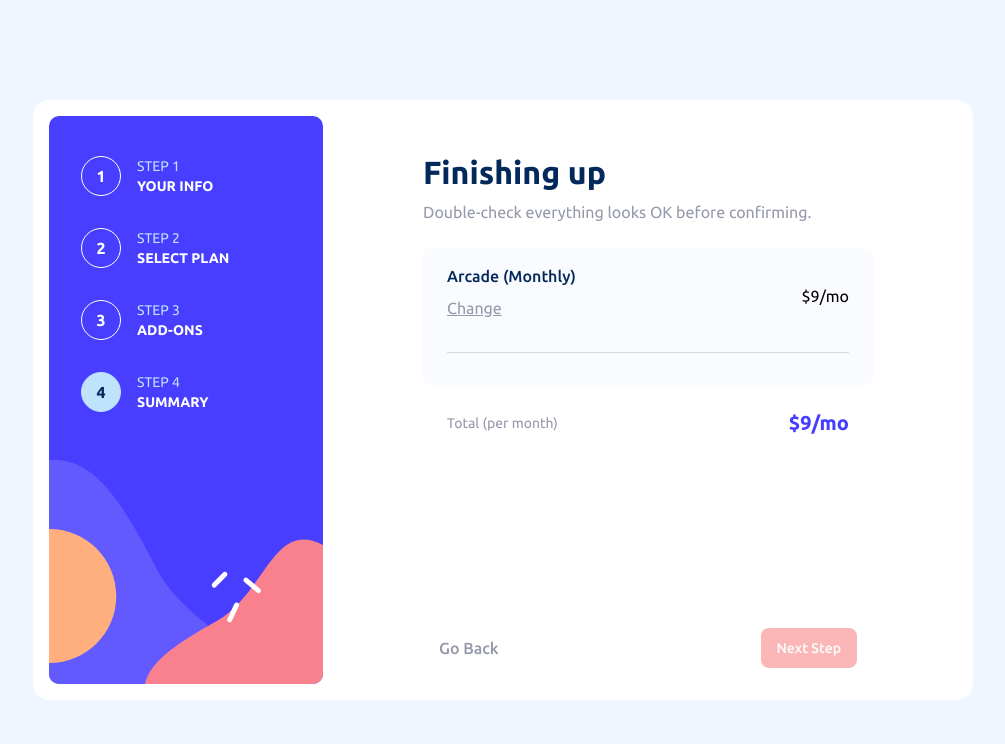
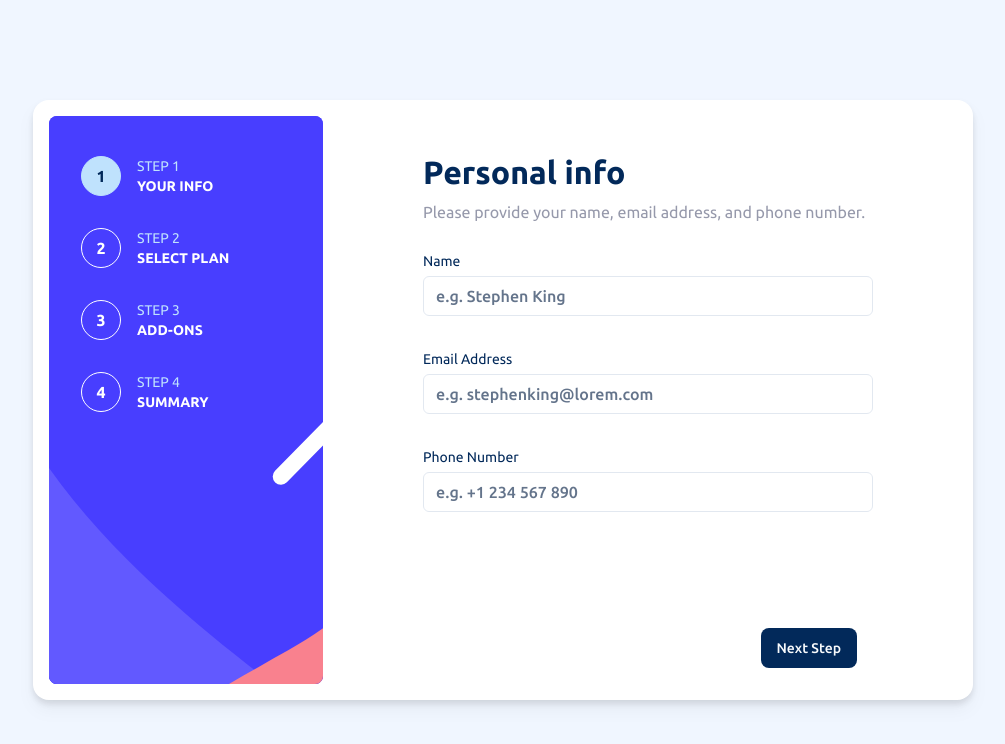
Before and after one commit to DeyanTopalov/multi-step-form, a Next.js app: page / in a window 1280 px wide. Shown: the top 744 px of the page, without its empty margins (137-1142 px from the left). Built offline with nearby package versions, Linux system fonts and the light colour scheme.

Commit message:
latenight 27.08

```diff
--- a/app/page.tsx
+++ b/app/page.tsx
@@ -2,7 +2,7 @@ import { FormCard } from "@components/FormCard";
 
 export default function Home() {
   return (
-    <section className="h-full w-full max-w-[58.75rem] md:h-auto md:place-self-center md:overflow-hidden md:rounded-2xl md:bg-white md:p-4 md:pr-[6.25rem]">
+    <section className="h-full w-full max-w-[58.75rem] md:h-auto md:place-self-center md:overflow-hidden md:rounded-2xl md:bg-white md:p-4 md:pr-[6.25rem] md:drop-shadow-lg">
       <FormCard />
     </section>
   );
--- a/components/FormCard.tsx
+++ b/components/FormCard.tsx
@@ -12,6 +12,7 @@ import { useState } from "react";
 import { useForm } from "react-hook-form";
 import { zodResolver } from "@hookform/resolvers/zod";
 import { TFormSchema, formSchema } from "@lib/schema";
+import { set } from "zod";
 
 export const FormNav = ({ currentStep }: { currentStep: number }) => {
   return (
@@ -19,18 +20,9 @@ export const FormNav = ({ currentStep }: { currentStep: number }) => {
       aria-label="Progress"
       className="relative h-[10.75rem] w-full md:h-[35.5rem] md:max-w-[17.125rem] md:overflow-hidden md:rounded-lg"
     >
-      {/* Buggy Nextjs img, not conditionally rednering based on screen size */}
       <div className="absolute inset-x-0 top-0 -z-10 h-full w-full bg-fixed object-cover md:inset-y-0 md:left-0">
         <NavBackground />
       </div>
-
-      {/* Fix - workaround by conditionally rendering the div holding the img */}
-      {/* <div className="absolute inset-x-0 top-0 -z-10 block h-full w-full object-cover md:inset-y-0 md:left-0 md:hidden">
-        <NavBgMobile />
-      </div>
-      <div className="absolute inset-x-0 top-0 -z-10 hidden h-full w-full object-cover md:inset-y-0 md:left-0 md:block">
-        <NavBgDesktop />
-      </div> */}
       <ol
         role="list"
         className="mt-8 flex items-center justify-center gap-4 md:mt-10 md:flex-col md:items-start md:gap-8 md:pl-8"
@@ -83,14 +75,14 @@ export const FormCard = () => {
     },
   });
 
-  const [currentStep, setCurrentStep] = useState(4);
+  const [currentStep, setCurrentStep] = useState(1);
 
   const selectedPlan = watch("billingPlan", { name: "Arcade", price: 9 });
   const billingCycle = watch("billingCycle", "monthly");
   const selectedAddons = watch("selectedAddons", []);
 
-  console.log("current step is: ", currentStep);
-  console.log("steps are: ", steps.length);
+  // console.log("current step is: ", currentStep);
+  // console.log("steps are: ", steps.length);
 
   type FieldName = keyof TFormSchema;
   // needed for type safety, so we make sure that only valid fields present in the schema will be passed to the trigger function
@@ -177,22 +169,17 @@ export const FormCard = () => {
   const priceTag = billingCycle === "monthly" ? "/mo" : "/yr";
 
   const onSubmit = (data: TFormSchema) => {
-    console.log(data);
+    console.log("form data is: ", data);
     reset();
+    setCurrentStep(1);
   };
 
-  // grid w-full gap-6 md:grid-cols-2
   return (
     <div className="relative flex h-full w-full flex-col md:flex-row md:justify-between md:gap-1">
-      {/* relative flex h-full w-full flex-col md:grid md:grid-cols-2 */}
-      {/* className="flex h-full w-full flex-col justify-between gap-6 md:grid md:grid-cols-2" */}
       <FormNav currentStep={currentStep} />
-      {/* with flex due to the footer, the layout on step 3 is sht */}
       <form
         className="md:transparent mb-10 md:relative md:mb-0 md:w-full md:max-w-[28.125rem]"
         onSubmit={handleSubmit(onSubmit)}
-
-        // className="mx-4 -mt-[4.5rem] grid gap-4 rounded-lg bg-white px-6 py-8 md:mt-0"
       >
         {/* Step 1 */}
         {currentStep === 1 && (
@@ -486,19 +473,12 @@ export const FormCard = () => {
                 ) + priceTag}
               </span>
             </p>
-
-            {/* <Button
-              type="submit"
-              className="hover:bg-grey-900 w-full cursor-pointer bg-green-600 font-bold"
-              disabled={isSubmitting}
-            >
-              Submit
-            </Button> */}
           </section>
         )}
         <div className="absolute bottom-0 flex h-[4.5rem] w-full items-center justify-between bg-white px-4 md:w-full md:max-w-[28.125rem] md:bg-transparent">
           <Button
             onClick={handlePrevStep}
+            type="button"
             className="hover:bg-transperent rounded-lg bg-transparent px-0 py-2 text-sm font-medium text-clr-cool-gray hover:text-clr-marine-blue disabled:invisible md:text-base"
             disabled={currentStep === 1}
           >
@@ -506,37 +486,26 @@ export const FormCard = () => {
           </Button>
           <Button
             onClick={handleNextStep}
-            className="cursor-pointer rounded-lg bg-clr-marine-blue px-4 py-2 hover:bg-clr-purplish-blue disabled:bg-red-400"
+            type="button"
+            className="cursor-pointer rounded-lg bg-clr-marine-blue px-4 py-2 hover:bg-clr-purplish-blue disabled:hidden"
             disabled={currentStep === steps.length}
           >
             Next Step
           </Button>
+          <Button
+            type="submit"
+            className={` ${currentStep < 4 ? "hidden" : "block"} cursor-pointer rounded-lg bg-clr-purplish-blue px-6 py-2 font-medium hover:bg-clr-purplish-blue/75 disabled:bg-red-600 md:px-8`}
+            disabled={isSubmitting}
+          >
+            Confirm
+          </Button>
         </div>
       </form>
-      {/* fix the spacing beetween the footer and the card. Ex step 2 */}
-
-      {/* <div className="flex h-[4.5rem] w-full items-center justify-between bg-white px-4">
-        <Button
-          onClick={handlePrevStep}
-          className="rounded-lg bg-transparent px-0 py-2 text-sm font-medium text-clr-cool-gray hover:text-clr-marine-blue disabled:invisible md:text-base"
-          disabled={currentStep === 1}
-        >
-          Go Back
-        </Button>
-        <Button
-          onClick={handleNextStep}
-          className="cursor-pointer rounded-lg bg-clr-marine-blue px-4 py-2 hover:bg-clr-purplish-blue disabled:bg-red-400"
-          disabled={currentStep === steps.length}
-        >
-          Next Step
-        </Button>
-      </div> */}
     </div>
   );
 };
 
-// addons styles step 4
-// border step 4
-// remove the validFields if unneeded or atleast update the code
-// add styles
+// add the Success component BUT include an X (Close) button to revert to Step 1. > Therefore update the onSubmit logic
+// Add transition / animation to each section rendering
+
 // test
```
